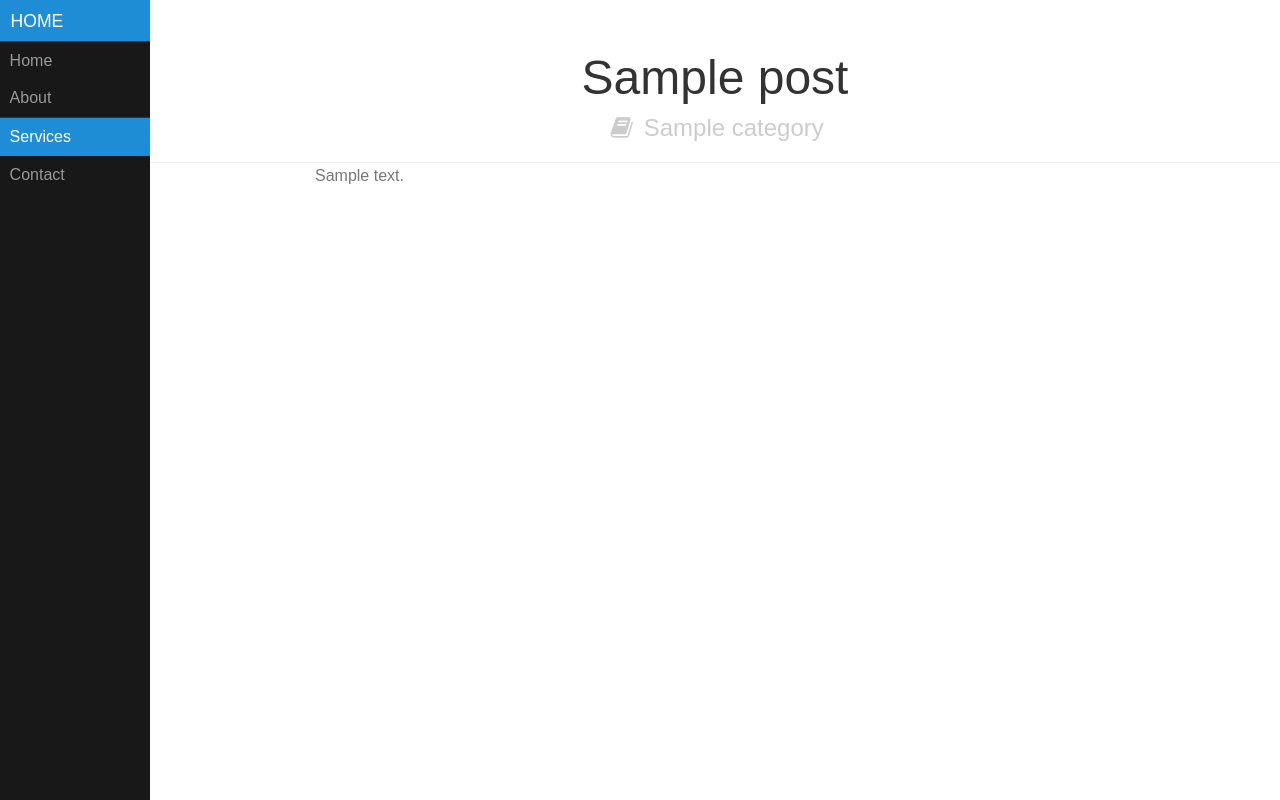
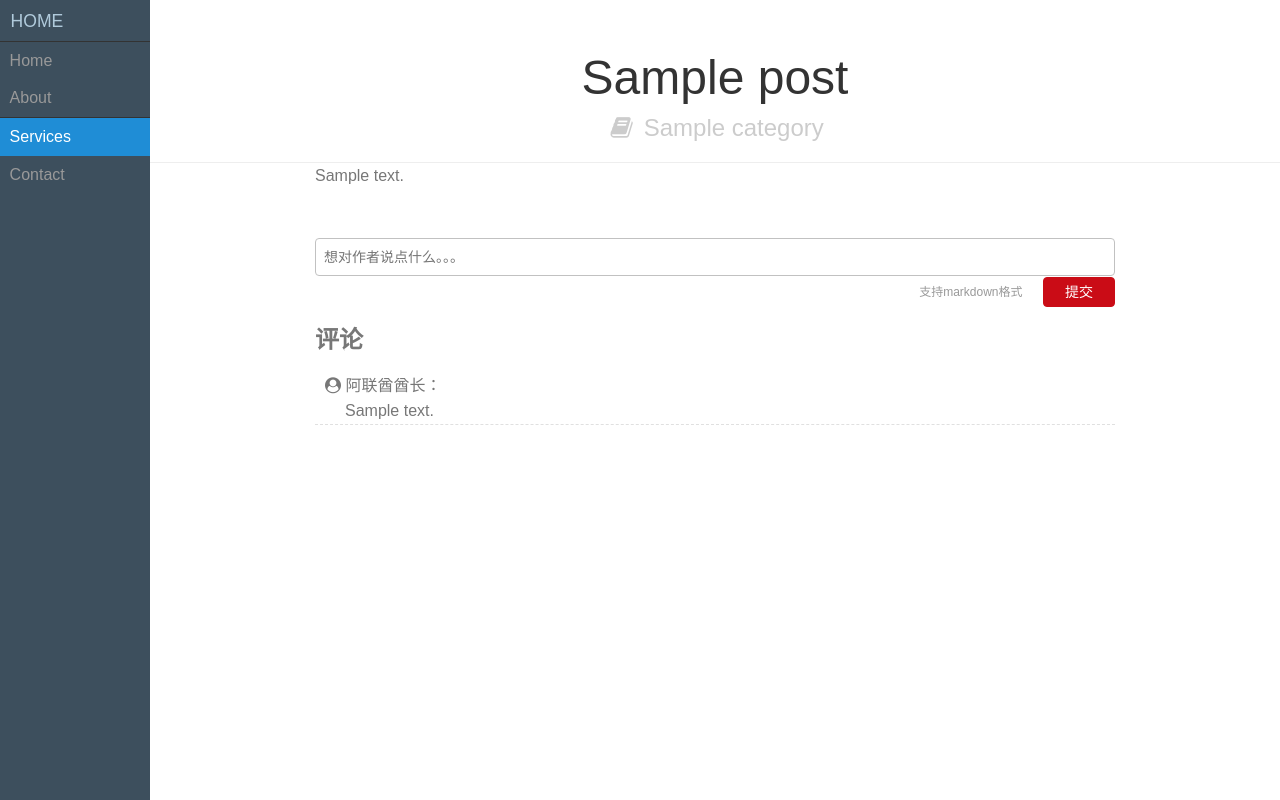
Before and after one commit to ChuXiaoYi/BlogWebSite, a Django app: template templates/Post/single.html in a window 1280 px wide. Run offline with Django 3.2, Linux system fonts and the light colour scheme; the template is opened without the code that fills it: most values are stand-ins (such as "Sample title", 1, 10 or a date in 2020); parts of the project's set-up code (start-up, migrations or seed data) failed here and were passed over; some libraries are stand-ins or nearby versions.

Commit message:
添加评论功能，待完善

```diff
--- a/Post/static/Post/css/single.css
+++ b/Post/static/Post/css/single.css
@@ -89,9 +89,11 @@ appears on the left side of the page.
     left: 0;
     bottom: 0;
     z-index: 1000; /* so the menu or its navicon stays above all content */
-    background: #191818;
+    /*background: #191818;*/
     overflow-y: auto;
     -webkit-overflow-scrolling: touch;
+    background: rgb(61, 79, 93);
+    word-break: break-all;
 }
 
 /*
@@ -131,8 +133,7 @@ Change color of the anchor links on hover/focus.
 /*
 This styles the selected menu item `<li>`.
 */
-#menu .pure-menu-selected,
-#menu .pure-menu-heading {
+#menu .pure-menu-selected {
     background: #1f8dd6;
 }
 
@@ -148,7 +149,7 @@ This styles the menu heading.
 */
 #menu .pure-menu-heading {
     font-size: 110%;
-    color: #fff;
+    color: rgb(176, 202, 219);;
     margin: 0;
 }
 
@@ -256,6 +257,71 @@ img {
     max-width: 100%;
 }
 
-#main{
-    word-break: break-all;
+.comment-box {
+    margin: 0 auto;
+    padding: 0 2em;
+    max-width: 800px;
+    margin-bottom: 50px;
+    line-height: 1.6em;
 }
+
+.comment {
+    overflow: auto;
+}
+
+.comment .comment-content {
+    display: block;
+    width: 100%;
+    padding: 7px 8px;
+    background: #fff;
+    border: 1px solid #c1c1c1;
+    border-radius: 4px;
+    resize: none;
+    height: 38px;
+    font-size: 14px;
+    line-height: 22px;
+    -webkit-box-sizing: border-box;
+    box-sizing: border-box;
+    -webkit-transition: height .3s ease-in-out;
+    transition: height .3s ease-in-out;
+}
+
+.comment #tip_comment {
+    font-size: 12px;
+    color: #999;
+    line-height: 20px;
+}
+
+.comment .commit-div {
+    float: right;
+    margin-top: 1px;
+}
+
+.comment .pure-button {
+    margin: 0;
+    margin-left: 16px;
+    height: 30px;
+    line-height: 28px;
+    min-width: 72px;
+    color: #fff !important;
+    border: 1px solid #ca0c16 !important;
+    background-color: #ca0c16 !important;
+    padding: 0 8px;
+    display: inline-block;
+    font-size: 14px;
+    border-radius: 4px;
+    text-align: center;
+}
+
+.comment-box .comment-list-box .comment-list {
+    border-bottom: 1px dashed #e0e0e0;
+    padding-left: 10px;
+}
+
+.comment-box .comment-list-box .comment-list li {
+    list-style: none;
+}
+
+.comment-box .comment-list-box .comment-list .comment-info {
+    padding-left: 20px;
+}
--- a/templates/Post/single.html
+++ b/templates/Post/single.html
@@ -78,6 +78,31 @@
         <div class="content">
             {{ post.body | safe }}
         </div>
+
+        <div class="comment-box">
+            <form class="comment" method="post" action="{% url 'comment:comment' post.id %}">
+                <textarea class="comment-content" name="comment" placeholder="想对作者说点什么。。。"></textarea>
+                <div class="commit-div">
+                    <span id="tip_comment">支持markdown格式</span>
+                    <button class="pure-button" type="submit" href="#">提交</button>
+                </div>
+            </form>
+            <div class="comment-list-box">
+                <h2>评论</h2>
+                {% for comment in comment_list %}
+                    <ul class="comment-list ">
+                        <li>
+                            <i class="fa fa-user-circle"></i>
+                            <span>阿联酋酋长：</span>
+                            <div class="comment-info">{{ comment.text | safe }}</div>
+
+                        </li>
+                    </ul>
+
+                {% endfor %}
+            </div>
+        </div>
+
     </div>
 </div>
 
```
Also changed, not shown: Post/views.py (+9 -0 lines), comment/views.py (+3 -4 lines).
